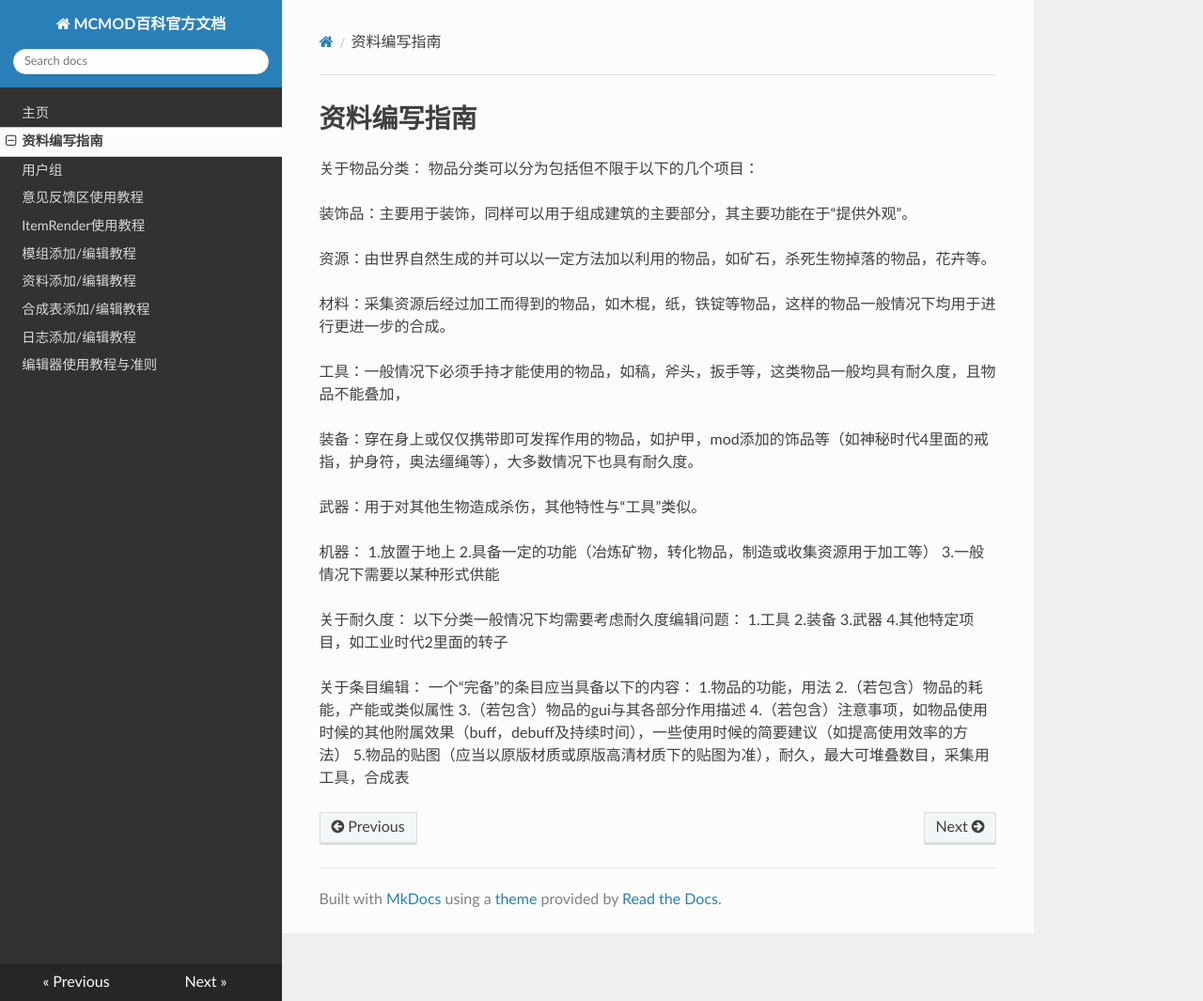
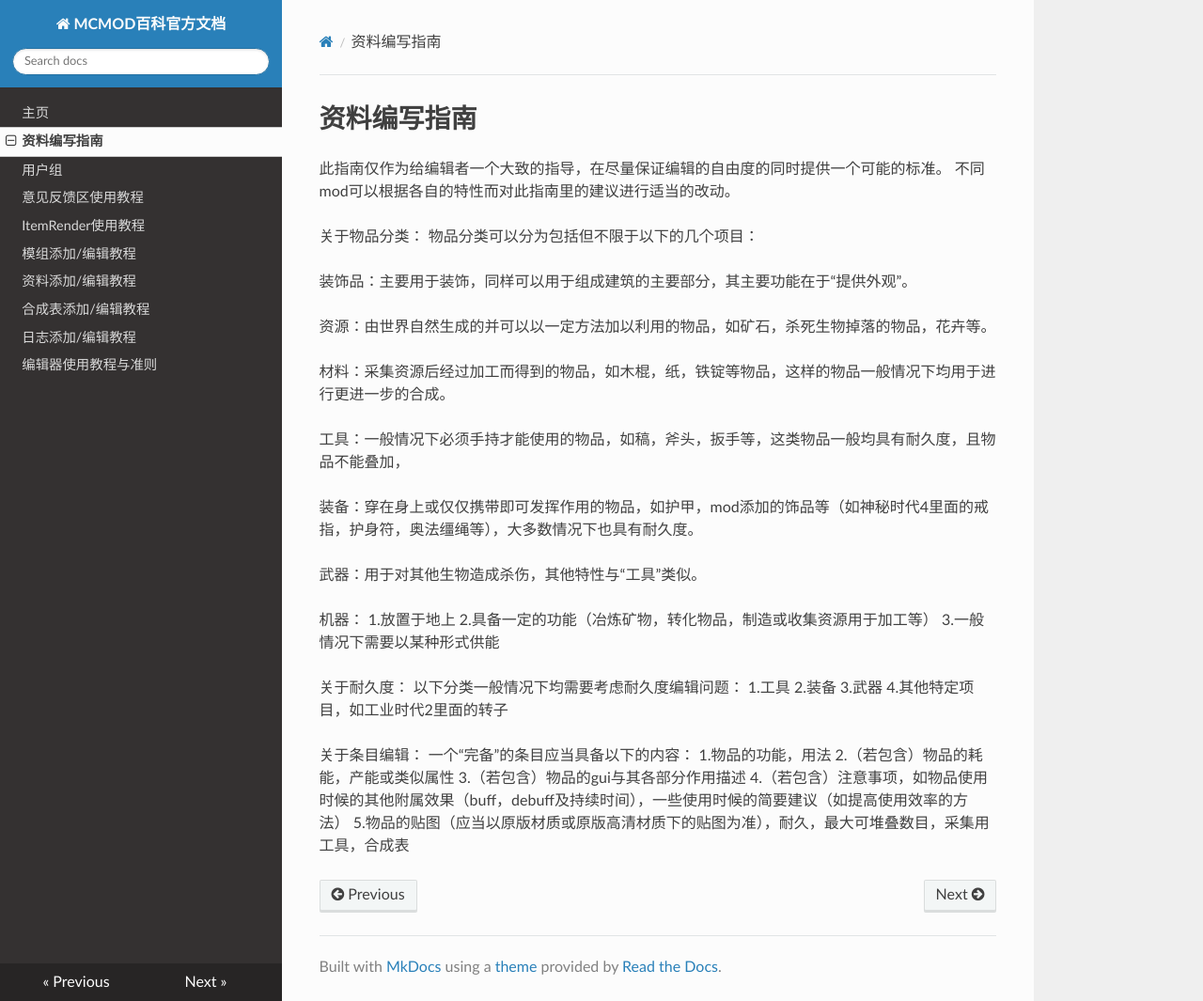
Before and after one commit to Ahrwing/mcmod, an MkDocs documentation site: the page built from docs/styleguide.md, in a window 1280 px wide and 1065 px high. Shown: the whole window at 94% size. Built offline with MkDocs 1.6.1, drawn with Linux system fonts in a browser that asks for light colours; nearby versions of some CDN libraries; old or Windows-style settings are respelled for this version of MkDocs.

Commit message:
Update styleguide.md

```diff
--- a/docs/styleguide.md
+++ b/docs/styleguide.md
@@ -1,4 +1,7 @@
 # 资料编写指南
+
+此指南仅作为给编辑者一个大致的指导，在尽量保证编辑的自由度的同时提供一个可能的标准。
+不同mod可以根据各自的特性而对此指南里的建议进行适当的改动。
 
 关于物品分类：
 物品分类可以分为包括但不限于以下的几个项目：
```
